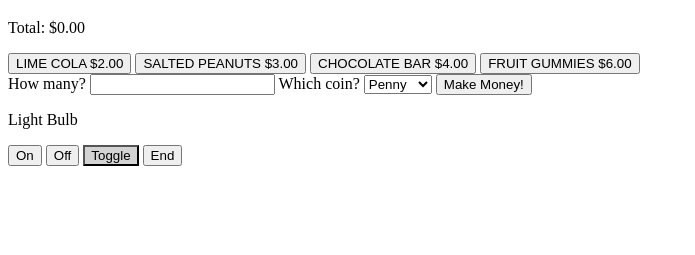
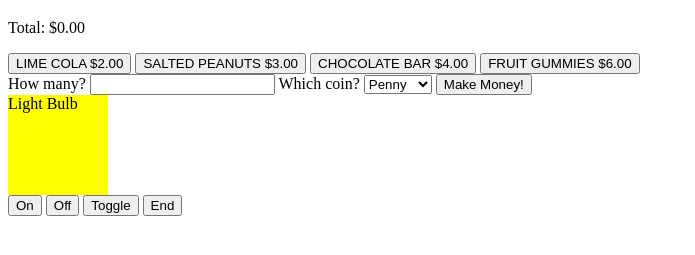
Before and after one commit to jessicarushford/dom-lab1, a plain HTML site: page index.html in a window 1280 px wide. Both pictures are taken after a click on the button "Toggle". Shown: the part 61-316 px from the top of the page, without its empty margins (0-695 px from the left). Drawn offline with Linux system fonts and the light colour scheme.

Commit message:
class updates

```diff
--- a/index.html
+++ b/index.html
@@ -40,13 +40,13 @@
         </form>
         <div class="bank"></div>
       </div>
-      <div class="light-bulb">
-        <p>Light Bulb</p>
+      <div class="three">
+        <div class="bulb">Light Bulb</div>
+        <button class="on-switch">On</button>
+        <button class="off-switch">Off</button>
+        <button class="toggle-switch">Toggle</button>
+        <button class="end-switch">End</button>
       </div>
-      <button class="on">On</button>
-      <button class="off">Off</button>
-      <button class="toggle">Toggle</button>
-      <button class="end">End</button>
     </main>
     <script src="script.js"></script>
   </body>
--- a/script.js
+++ b/script.js
@@ -9,10 +9,11 @@ const totalParagraph = document.querySelector(".total");
 // const gummiesButton = document.querySelector(".gummies");
 
 const snackButtons = document.querySelectorAll(".snack-button");
+// can also use ".one button" instead of class ".snack-button"
 
 let total = 0;
 
-console.dir(totalParagraph);
+// console.dir(totalParagraph);
 
 // colaButton.addEventListener("click", () => {
 //   total += 2;
@@ -43,6 +44,7 @@ snackButtons.forEach((button) => {
     const cost = button.getAttribute("date-cost");
     total += parseInt(cost);
     // console.log(total);
+    // parseInt changes the string of info into a number
     totalParagraph.textContent = `Total: $${total.toFixed(2)}`;
   });
 });
@@ -54,13 +56,15 @@ const bank = document.querySelector(".bank");
 
 form.addEventListener("submit", (e) => {
   e.preventDefault();
+  //   prevents from reloading the page first on a form, that is the default
   const howMany = document.querySelector("#howMany").value;
+  //   .value will grab the value of that element (which is an input)
   const whichCoin = document.querySelector("#whichCoin").value;
   //   console.log(howMany, whichCoin);
   for (let i = 0; i < howMany; i++) {
     const newCoin = document.createElement("div");
     newCoin.classList.add("coin", whichCoin);
-    // /DDS A DYNAMIC CLASS
+    // /DDS A DYNAMIC CLASS -- these classes dictate manipulation in CSS
     newCoin.textContent = whichCoin;
     bank.append(newCoin);
   }
@@ -68,30 +72,33 @@ form.addEventListener("submit", (e) => {
 
 // 3. LIGHT BULB CHALLENGE
 
-const lightBulb = document.querySelector(".light-bulb");
-const on = document.querySelector(".on");
-const off = document.querySelector(".off");
-const toggle = document.querySelector(".toggle");
-const end = document.querySelector(".end");
+const bulb = document.querySelector(".bulb");
+const on = document.querySelector(".on-switch");
+const off = document.querySelector(".off-switch");
+const toggle = document.querySelector(".toggle-switch");
+const end = document.querySelector(".end-switch");
 
 on.addEventListener("click", () => {
-  on.style.backgroundColor = "lightgray";
+  bulb.classList.add("on");
 });
 
 off.addEventListener("click", () => {
-  off.style.backgroundColor = "darkgray";
+  bulb.classList.remove("on");
 });
 
 toggle.addEventListener("click", () => {
-  if (toggle.style.backgroundColor == "lightgray") {
-    toggle.style.backgroundColor = "darkgray";
-  } else {
-    toggle.style.backgroundColor = "lightgray";
-  }
+  bulb.classList.toggle("on");
 });
 
+//   if (toggle.style.backgroundColor == "lightgray") {
+//     toggle.style.backgroundColor = "darkgray";
+//   } else {
+//     toggle.style.backgroundColor = "lightgray";
+//   }
+// });
+
 end.addEventListener("click", () => {
-  lightBulb.remove();
+  bulb.remove();
   on.disabled = true;
   off.disabled = true;
   toggle.disabled = true;
--- a/style.css
+++ b/style.css
@@ -26,3 +26,13 @@
   width: 90px;
   height: 90px;
 }
+
+.bulb {
+  width: 100px;
+  height: 100px;
+  background-color: gray;
+}
+
+.on {
+  background-color: yellow;
+}
```
